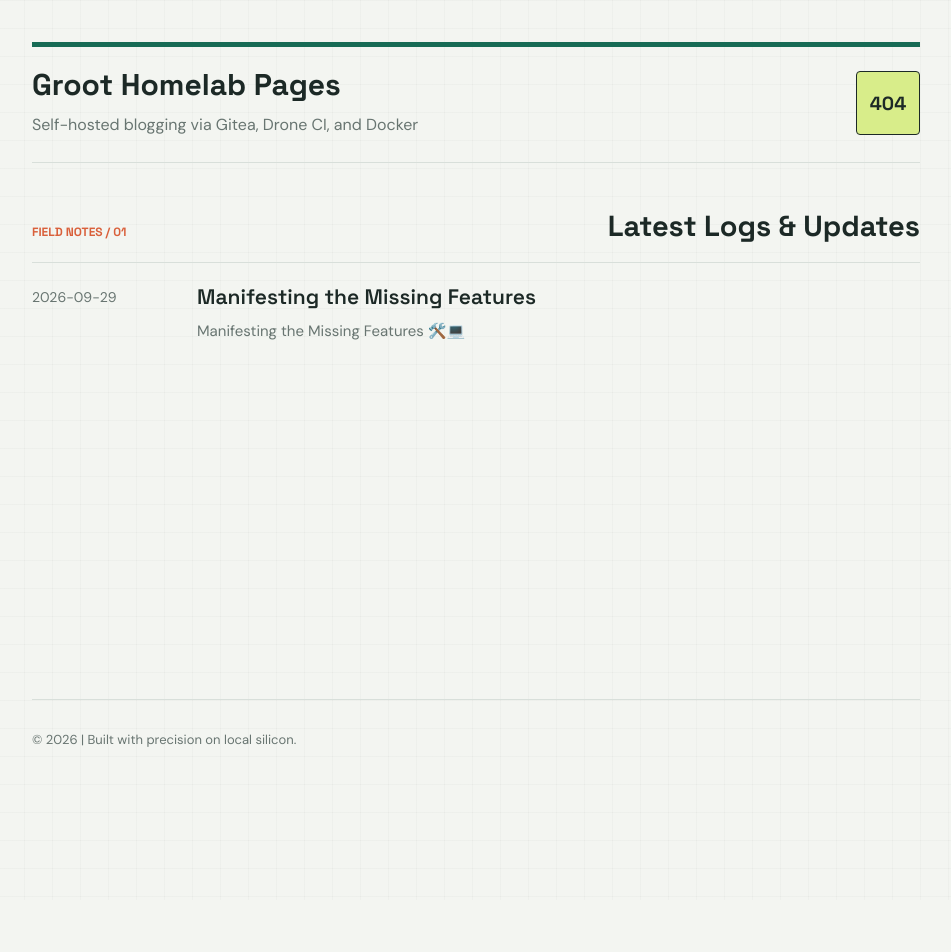
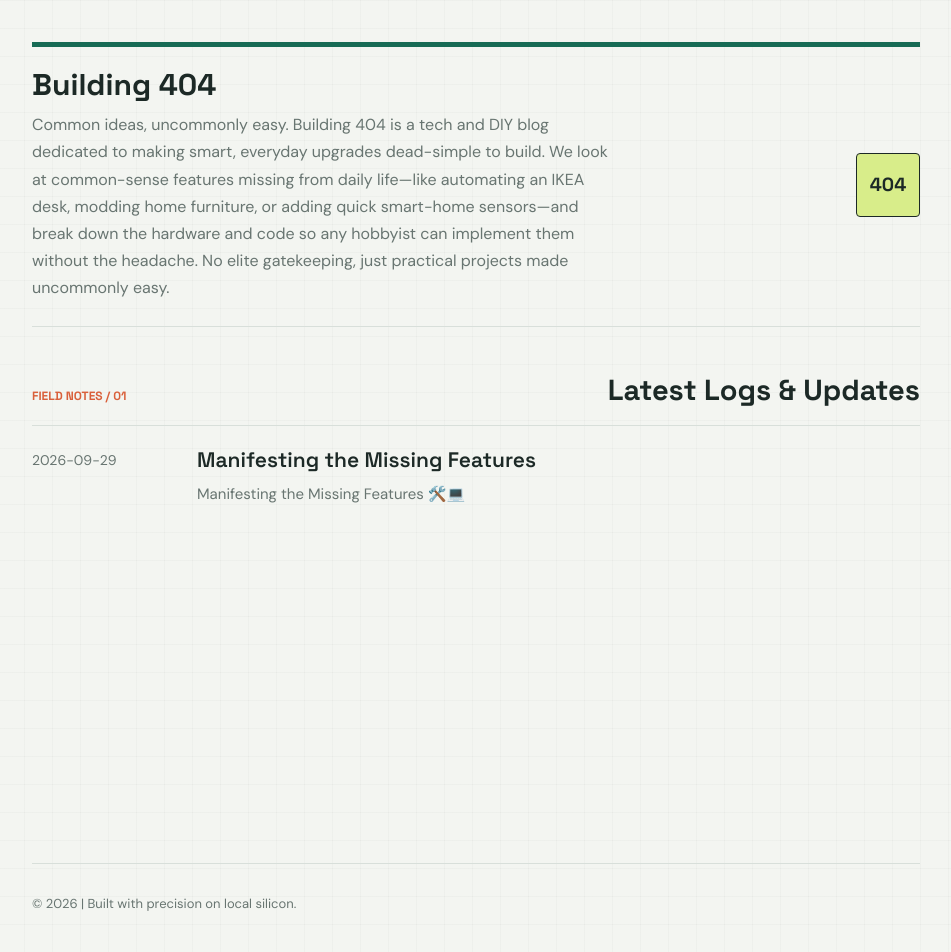
Before and after one commit to building-404/building-404.github.io, a Jekyll site: the page built from index.html, in a window 1280 px wide. Shown: the whole page, without its empty margins (164-1115 px from the left). Built offline with Jekyll 4.4.1, drawn with Linux system fonts in a browser that asks for light colours; before the commit the page ends 900 px from its top, so only the background shows below that.

Commit message:
Update site title and description in configuration file

```diff
--- a/_config.yml
+++ b/_config.yml
@@ -1,16 +1,15 @@
-title: "Groot Homelab Pages"
-description: "Self-hosted blogging via Gitea, Drone CI, and Docker"
+title: "Building 404"
+description: "Common ideas, uncommonly easy. Building 404 is a tech and DIY blog dedicated to making smart, everyday upgrades dead-simple to build. We look at common-sense features missing from daily life—like automating an IKEA desk, modding home furniture, or adding quick smart-home sensors—and break down the hardware and code so any hobbyist can implement them without the headache. No elite gatekeeping, just practical projects made uncommonly easy."
 
-# Keep these empty so assets build safely at the root level of your Nginx container
+# Keep these empty so assets build safely at the root level
 baseurl: ""
 url: ""
 
 permalink: /:categories/:year/:month/:day/:title.html
 
-# Crucial fallback inclusions
+# Exclude pipeline code from your final public site target folder
 exclude:
   - Gemfile
   - Gemfile.lock
   - .drone.yml
   - .gitleaks.toml
-  - Dockerfile
```
